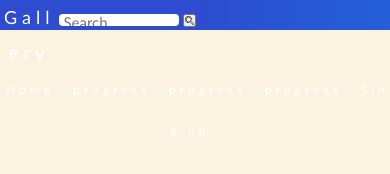
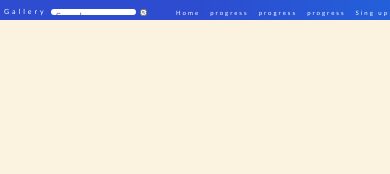
Before and after one commit to igoris12/Gallery, a website: page index.html in a window 390 px wide. Drawn offline with Linux system fonts and the light colour scheme; files whose address does not match are found by name.

Commit message:
All media in header

```diff
--- a/stylecss/style.css
+++ b/stylecss/style.css
@@ -170,6 +170,103 @@ header {
     .header {
         height: 30px;
     }
+}
+
+
+@media (max-width: 660px) {
+    .navigation {
+        margin: 0;
+        line-height: 25px;
+    }
+
+    .navigation a {
+        font-size: 8px;
+        margin-left: 5px;
+        letter-spacing: 2px;
+    }
+
+    .search {
+        margin-top: 9px;
+    }
+
+    .searchbar {
+        width: 120px;
+        height: 9px;
+        padding-left: 5px;
+    }
+
+    ::placeholder {
+        font-size: 10px;
+
+    }
+
+    .searchbut {
+        width: 5px;
+    }
+
+    .logo {
+        width: 13%;
+        line-height: 23px;
+    }
+
+    .logo a {
+        font-size: 14px;
+    }
+
+    .header {
+        height: 20px;
+    }
+}
+
+@media (max-width: 565px) {
+    .navigation {
+        margin: 0;
+        line-height: 25px;
+    }
+
+    .navigation a {
+        font-size: 8px;
+        margin-left: 5px;
+
+    }
+
+    .searchbar {
+        width: 100px;
+        height: 9px;
+        padding-left: 5px;
+    }
+
+    .logo a {
+        font-size: 9px;
+    }
 
 
 }
+
+@media (max-width: 460px) {
+    .navigation {
+        line-height: 25px;
+
+    }
+
+    .navigation a {
+        font-size: 6px;
+        margin-right: 1px;
+
+    }
+
+    .searchbar {
+        width: 85px;
+        height: 6px;
+        padding-left: 5px;
+    }
+
+    .searchbut {
+        width: 3px;
+    }
+
+    .logo a {
+        font-size: 7px;
+        letter-spacing: 3px;
+    }
+}
```
